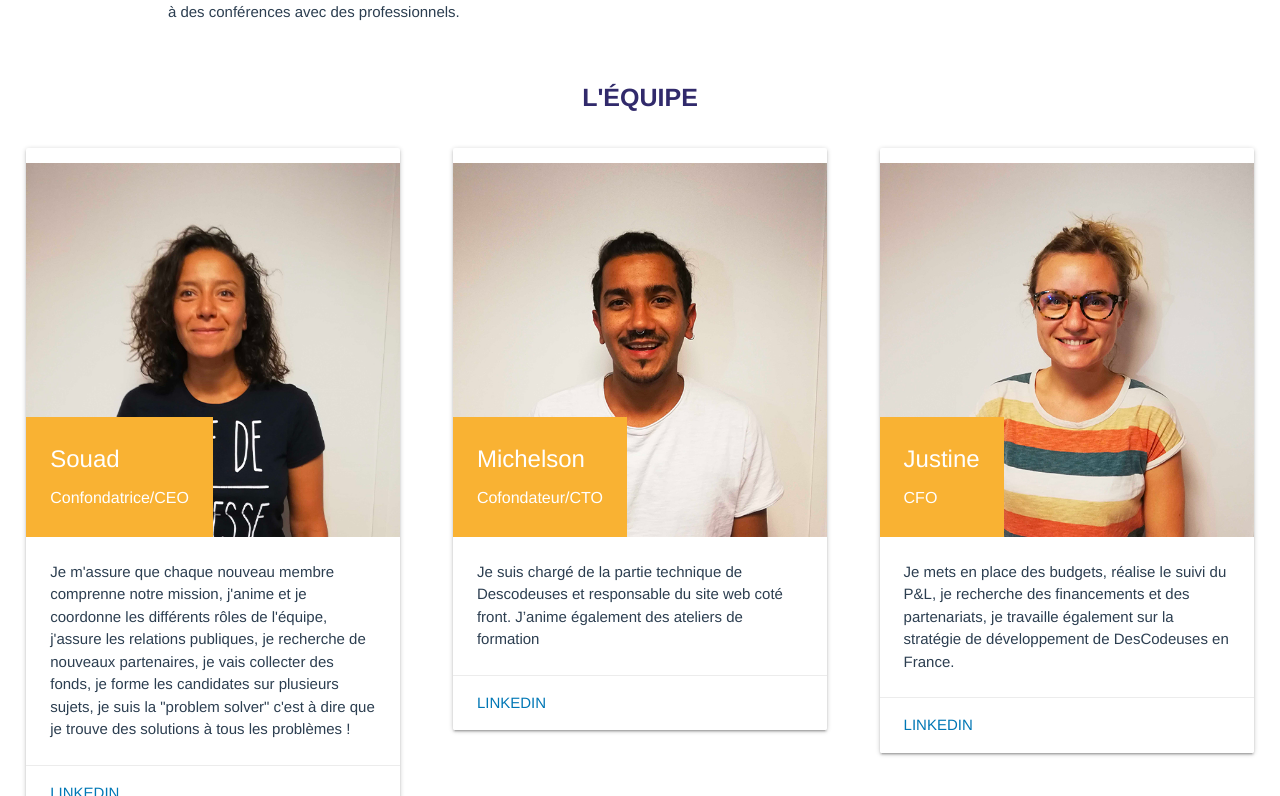
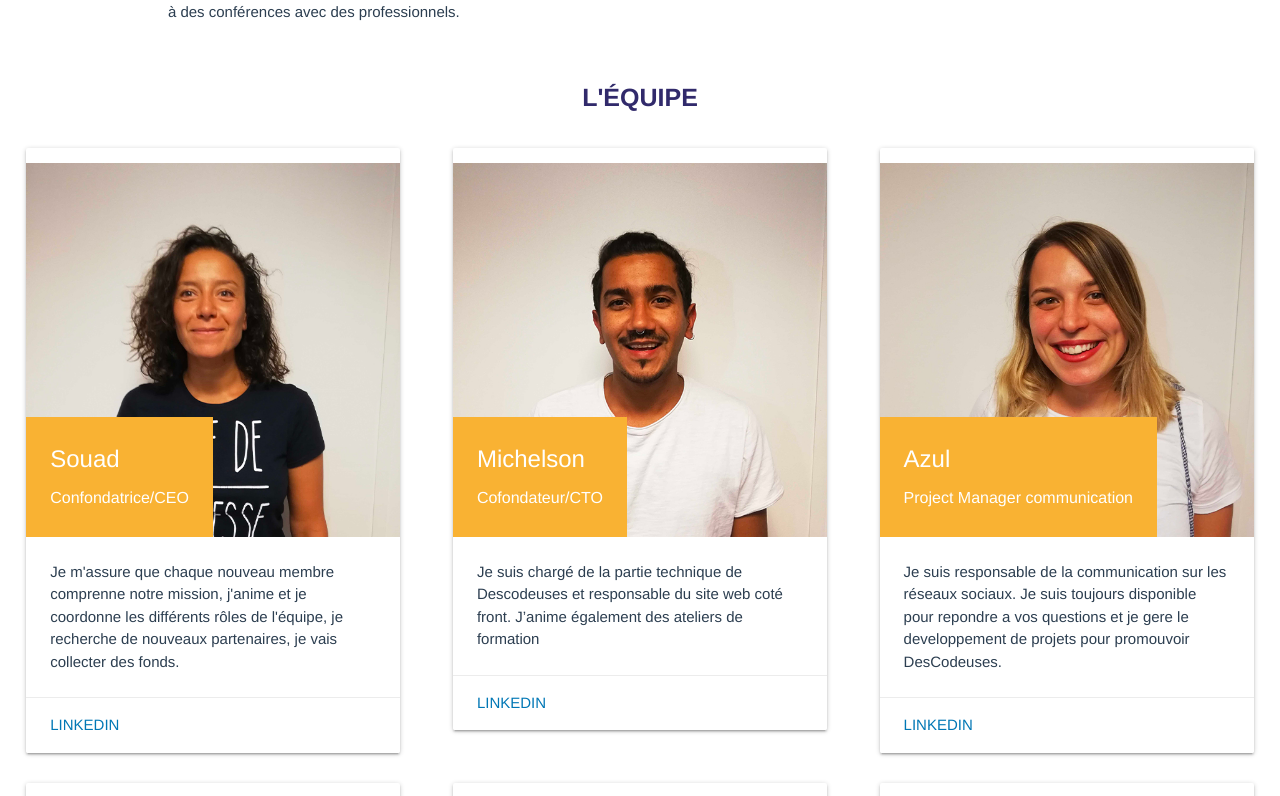
Before and after one commit to descodeuses/site, a Vue app: page /association in a window 1280 px wide. Shown: the part 2164-2960 px from the top of the page. Built offline with nearby package versions, Linux system fonts and the light colour scheme; no server answers.

Commit message:
Update association.vue

```diff
--- a/src/pages/association.vue
+++ b/src/pages/association.vue
@@ -77,7 +77,7 @@ export default {
                     </div>
                     <div class="card-content">
                         <i class="fab fa-500px"></i>
-                        <p>Je m'assure que chaque nouveau membre comprenne notre mission, j'anime et je coordonne les différents rôles de l'équipe, j'assure les relations publiques, je recherche de nouveaux partenaires, je vais collecter des fonds, je forme les candidates sur plusieurs sujets, je suis la "problem solver" c'est à dire que je trouve des solutions à tous les problèmes !</p>
+                        <p>Je m'assure que chaque nouveau membre comprenne notre mission, j'anime et je coordonne les différents rôles de l'équipe, je recherche de nouveaux partenaires, je vais collecter des fonds.</p>
                     </div>
                     <div class="card-action">
                         <a href="https://www.linkedin.com/in/souad-boutegrabet--8772818a" target="_blank">linkedin</a>
@@ -100,24 +100,6 @@ export default {
                     </div>
                 </div>
             </div>
-            <div class="col s12 m4">
-                <div class="card left-align">
-                    <div class="card-image">
-                        <img src="@/assets/images/equipe/justine.jpg">
-                        <p class="card-title">Justine <br>
-                        <span>CFO</span>
-                        </p>
-                    </div>
-                    <div class="card-content">
-                        <p>Je mets en place des budgets, réalise le suivi du P&L, je recherche des financements et des partenariats, je travaille également sur la stratégie de développement de DesCodeuses en France.</p>
-                    </div>
-                    <div class="card-action">
-                        <a href="http://linkedin.com/in/justine-cattacin-97824b36" target="_blank">linkedin</a>
-                    </div>
-                </div>
-            </div>
-        </div>
-        <div class="row">
             <div class="col s12 m4">
                 <div class="card left-align">
                     <div class="card-image">
```
